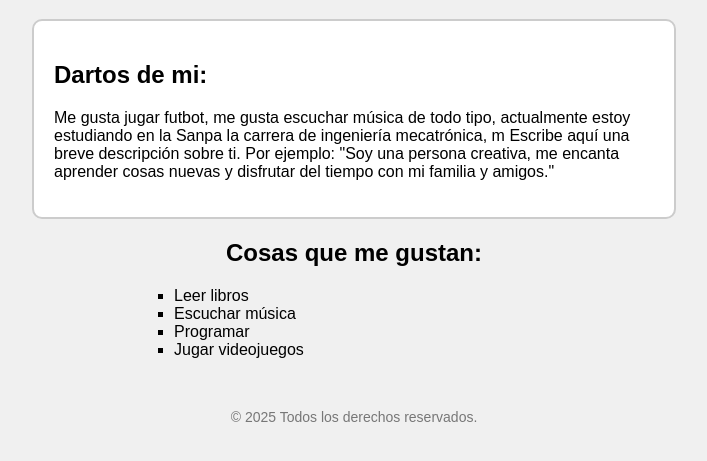
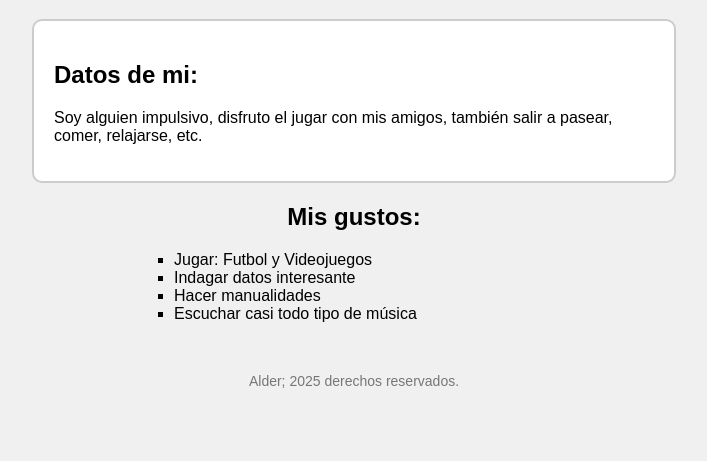
Before and after one commit to Alder27/Codigo-HTML, a plain HTML site: page personal.html in a window 1280 px wide. Shown: the part 109-570 px from the top of the page, without its empty margins (286-993 px from the left). Drawn offline with Linux system fonts and the light colour scheme.

Commit message:
Update personal.html

```diff
--- a/personal.html
+++ b/personal.html
@@ -2,7 +2,7 @@
 <html lang="es">
 <head>
     <meta charset="UTF-8">
-    <title>Mi Página Personal</title>
+    <title>Presentación</title>
     <style>
         body {
             font-family: Arial, sans-serif;
@@ -40,21 +40,20 @@
     <h1>Hi, soy Alder</h1>
 
     <div class="descripcion">
-        <h2>Dartos de mi:</h2>
-        <p>Me gusta jugar futbot, me gusta escuchar música de todo tipo, actualmente estoy estudiando en la Sanpa la carrera de ingeniería mecatrónica, m
-          Escribe aquí una breve descripción sobre ti. Por ejemplo: "Soy una persona creativa, me encanta aprender cosas nuevas y disfrutar del tiempo con mi familia y amigos."</p>
+        <h2>Datos de mi:</h2>
+        <p>Soy alguien impulsivo, disfruto el jugar con mis amigos, también salir a pasear, comer, relajarse, etc.</p>
     </div>
 
-    <h2>Cosas que me gustan:</h2>
+    <h2>Mis gustos:</h2>
     <ul>
-        <li>Leer libros</li>
-        <li>Escuchar música</li>
-        <li>Programar</li>
-        <li>Jugar videojuegos</li>
+        <li>Jugar: Futbol y Videojuegos</li>
+        <li>Indagar datos interesante</li>
+        <li>Hacer manualidades</li>
+        <li>Escuchar casi todo tipo de música</li>
     </ul>
 
     <footer>
-        &copy; 2025 Todos los derechos reservados.
+        Alder; 2025 derechos reservados.
     </footer>
 
 </body>
```
